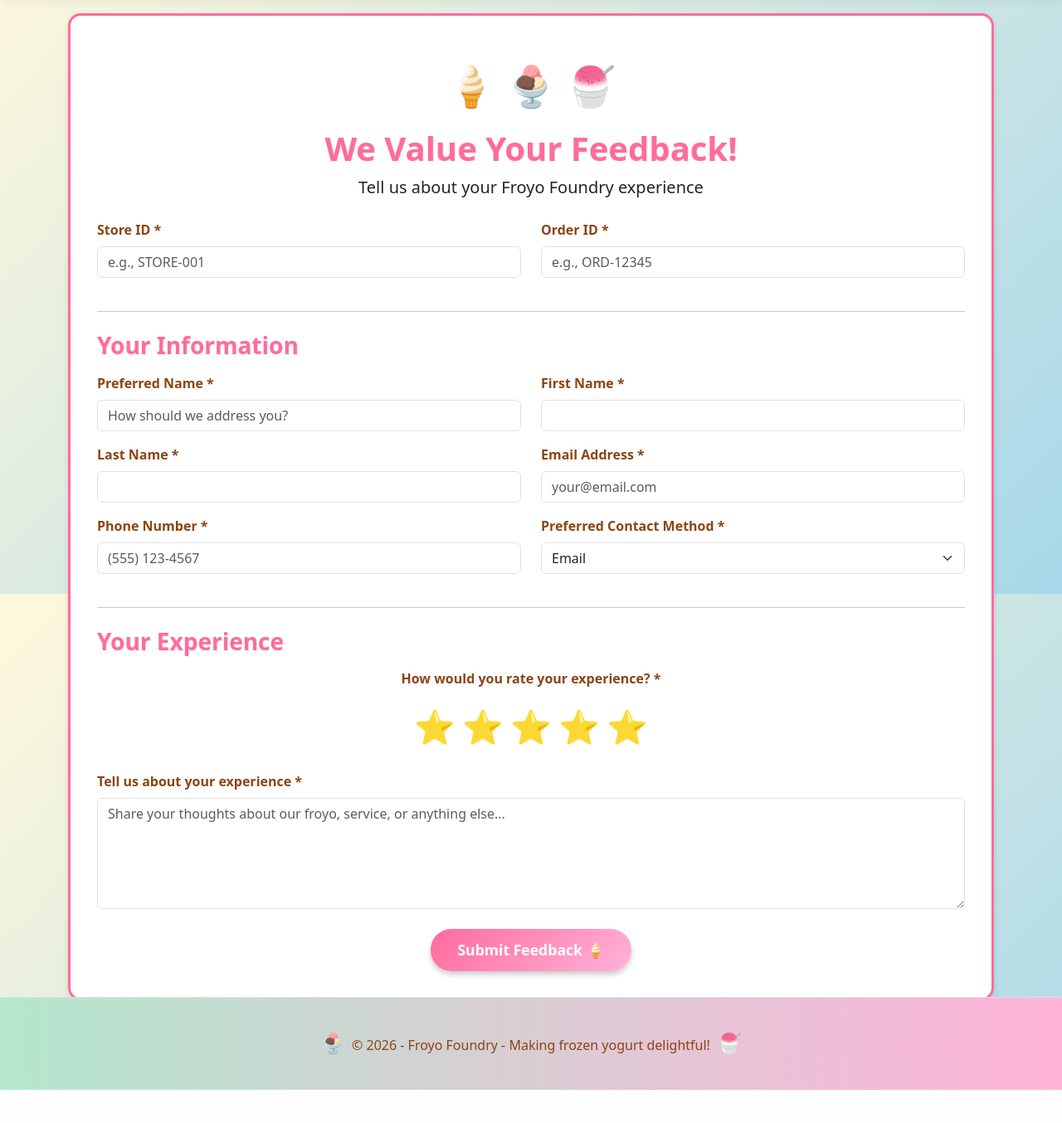
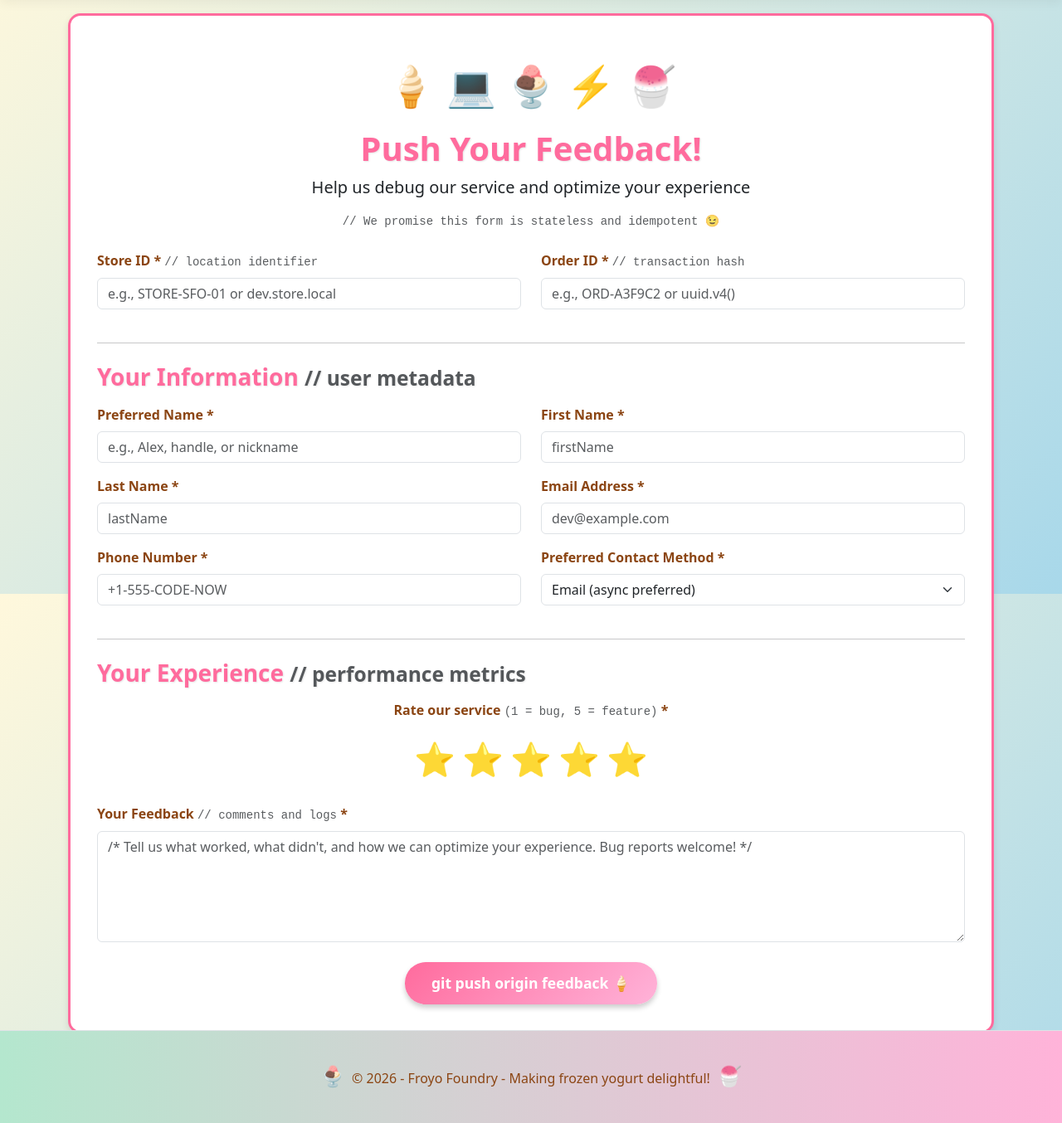
Before and after one commit to mcollier/durable-agent-demo, an ASP.NET Core app: page /Feedback in a window 1280 px wide. Shown: the part 84-1438 px from the top of the page at 83% size. Before the commit the page ends 1398 px from the top, so only its background shows below. Run offline with ASP.NET Core 8, Linux system fonts and the light colour scheme; style sheets or scripts are compiled from the project's sources.

Commit message:
feat: update content to cater to software engineers and technologists
Co-authored-by: mcollier <1142273+mcollier@users.noreply.github.com>

```diff
--- a/source/DurableAgent.Web/Pages/Feedback.cshtml
+++ b/source/DurableAgent.Web/Pages/Feedback.cshtml
@@ -6,21 +6,22 @@
 
 <div class="froyo-card">
     <div class="text-center mb-4">
-        <div class="decorative-scoop">🍦 🍨 🍧</div>
-        <h1 class="froyo-heading">We Value Your Feedback!</h1>
-        <p class="lead">Tell us about your Froyo Foundry experience</p>
+        <div class="decorative-scoop">🍦 💻 🍨 ⚡ 🍧</div>
+        <h1 class="froyo-heading">Push Your Feedback!</h1>
+        <p class="lead">Help us debug our service and optimize your experience</p>
+        <p class="text-muted small">// We promise this form is stateless and idempotent 😉</p>
     </div>
 
     @if (Model.IsSuccess)
     {
         <div class="alert alert-success" role="alert">
-            <h4 class="alert-heading">✨ Thank You! ✨</h4>
-            <p>Your feedback has been successfully submitted. We appreciate you taking the time to share your experience with us!</p>
+            <h4 class="alert-heading">✨ Feedback Deployed Successfully! ✨</h4>
+            <p><code>HTTP 200 OK</code> - Your feedback has been merged into our main branch. Thanks for contributing to the codebase of deliciousness!</p>
             <hr>
-            <p class="mb-0">We'll use your feedback to make Froyo Foundry even better. 🍦</p>
+            <p class="mb-0">We'll iterate on this feedback in our next sprint. 🍦 🚀</p>
         </div>
         <div class="text-center mt-4">
-            <a asp-page="/Index" class="froyo-btn-primary">Return Home</a>
+            <a asp-page="/Index" class="froyo-btn-primary">cd ~/</a>
         </div>
     }
     else
@@ -28,14 +29,14 @@
         @if (!string.IsNullOrEmpty(Model.ErrorMessage))
         {
             <div class="alert alert-danger" role="alert">
-                <strong>Error:</strong> @Model.ErrorMessage
+                <strong>Exception caught:</strong> @Model.ErrorMessage
             </div>
         }
 
         @if (Model.ValidationErrors.Any())
         {
             <div class="alert alert-danger" role="alert">
-                <strong>Please correct the following errors:</strong>
+                <strong>Compilation errors detected:</strong>
                 <ul class="mb-0 mt-2">
                     @foreach (var error in Model.ValidationErrors)
                     {
@@ -48,31 +49,31 @@
         <form method="post">
             <div class="row">
                 <div class="col-md-6 mb-3">
-                    <label asp-for="StoreId" class="form-label">Store ID *</label>
-                    <input asp-for="StoreId" class="form-control" placeholder="e.g., STORE-001" required />
+                    <label asp-for="StoreId" class="form-label">Store ID * <small class="text-muted">// location identifier</small></label>
+                    <input asp-for="StoreId" class="form-control" placeholder="e.g., STORE-SFO-01 or dev.store.local" required />
                     <span asp-validation-for="StoreId" class="text-danger"></span>
                 </div>
 
                 <div class="col-md-6 mb-3">
-                    <label asp-for="OrderId" class="form-label">Order ID *</label>
-                    <input asp-for="OrderId" class="form-control" placeholder="e.g., ORD-12345" required />
+                    <label asp-for="OrderId" class="form-label">Order ID * <small class="text-muted">// transaction hash</small></label>
+                    <input asp-for="OrderId" class="form-control" placeholder="e.g., ORD-A3F9C2 or uuid.v4()" required />
                     <span asp-validation-for="OrderId" class="text-danger"></span>
                 </div>
             </div>
 
             <hr class="my-4">
-            <h3 class="froyo-heading mb-3">Your Information</h3>
+            <h3 class="froyo-heading mb-3">Your Information <small class="text-muted">// user metadata</small></h3>
 
             <div class="row">
                 <div class="col-md-6 mb-3">
                     <label asp-for="PreferredName" class="form-label">Preferred Name *</label>
-                    <input asp-for="PreferredName" class="form-control" placeholder="How should we address you?" required />
+                    <input asp-for="PreferredName" class="form-control" placeholder="e.g., Alex, handle, or nickname" required />
                     <span asp-validation-for="PreferredName" class="text-danger"></span>
                 </div>
 
                 <div class="col-md-6 mb-3">
                     <label asp-for="FirstName" class="form-label">First Name *</label>
-                    <input asp-for="FirstName" class="form-control" required />
+                    <input asp-for="FirstName" class="form-control" placeholder="firstName" required />
                     <span asp-validation-for="FirstName" class="text-danger"></span>
                 </div>
             </div>
@@ -80,13 +81,13 @@
             <div class="row">
                 <div class="col-md-6 mb-3">
                     <label asp-for="LastName" class="form-label">Last Name *</label>
-                    <input asp-for="LastName" class="form-control" required />
+                    <input asp-for="LastName" class="form-control" placeholder="lastName" required />
                     <span asp-validation-for="LastName" class="text-danger"></span>
                 </div>
 
                 <div class="col-md-6 mb-3">
                     <label asp-for="Email" class="form-label">Email Address *</label>
-                    <input asp-for="Email" type="email" class="form-control" placeholder="your@email.com" required />
+                    <input asp-for="Email" type="email" class="form-control" placeholder="dev@example.com" required />
                     <span asp-validation-for="Email" class="text-danger"></span>
                 </div>
             </div>
@@ -94,25 +95,25 @@
             <div class="row">
                 <div class="col-md-6 mb-3">
                     <label asp-for="PhoneNumber" class="form-label">Phone Number *</label>
-                    <input asp-for="PhoneNumber" type="tel" class="form-control" placeholder="(555) 123-4567" required />
+                    <input asp-for="PhoneNumber" type="tel" class="form-control" placeholder="+1-555-CODE-NOW" required />
                     <span asp-validation-for="PhoneNumber" class="text-danger"></span>
                 </div>
 
                 <div class="col-md-6 mb-3">
                     <label asp-for="PreferredContactMethod" class="form-label">Preferred Contact Method *</label>
                     <select asp-for="PreferredContactMethod" class="form-select" required>
-                        <option value="Email">Email</option>
-                        <option value="Phone">Phone</option>
+                        <option value="Email">Email (async preferred)</option>
+                        <option value="Phone">Phone (real-time sync)</option>
                     </select>
                     <span asp-validation-for="PreferredContactMethod" class="text-danger"></span>
                 </div>
             </div>
 
             <hr class="my-4">
-            <h3 class="froyo-heading mb-3">Your Experience</h3>
+            <h3 class="froyo-heading mb-3">Your Experience <small class="text-muted">// performance metrics</small></h3>
 
             <div class="mb-4">
-                <label class="form-label d-block text-center">How would you rate your experience? *</label>
+                <label class="form-label d-block text-center">Rate our service <small class="text-muted">(1 = bug, 5 = feature)</small> *</label>
                 <div class="star-rating">
                     <input type="radio" asp-for="Rating" value="5" id="star5" required />
                     <label for="star5" title="5 stars">⭐</label>
@@ -129,15 +130,15 @@
             </div>
 
             <div class="mb-4">
-                <label asp-for="Comment" class="form-label">Tell us about your experience *</label>
+                <label asp-for="Comment" class="form-label">Your Feedback <small class="text-muted">// comments and logs</small> *</label>
                 <textarea asp-for="Comment" class="form-control" rows="5"
-                          placeholder="Share your thoughts about our froyo, service, or anything else..." required></textarea>
+                          placeholder="/* Tell us what worked, what didn't, and how we can optimize your experience. Bug reports welcome! */" required></textarea>
                 <span asp-validation-for="Comment" class="text-danger"></span>
             </div>
 
             <div class="text-center mt-4">
                 <button type="submit" class="froyo-btn-primary">
-                    Submit Feedback 🍦
+                    git push origin feedback 🍦
                 </button>
             </div>
         </form>
--- a/source/DurableAgent.Web/wwwroot/css/froyo.css
+++ b/source/DurableAgent.Web/wwwroot/css/froyo.css
@@ -168,3 +168,24 @@ body {
     font-size: 3rem;
     margin: 1rem;
 }
+
+/* Tech-themed additions for software engineers */
+code {
+    background-color: rgba(139, 69, 19, 0.1);
+    color: var(--froyo-chocolate);
+    padding: 0.2rem 0.4rem;
+    border-radius: 3px;
+    font-family: 'Courier New', Consolas, monospace;
+    font-size: 0.9em;
+}
+
+.text-muted.small {
+    font-family: 'Courier New', Consolas, monospace;
+    color: var(--froyo-pistachio);
+}
+
+label small.text-muted {
+    font-family: 'Courier New', Consolas, monospace;
+    color: var(--froyo-pistachio);
+    font-weight: normal;
+}
```
Also changed, not shown: source/DurableAgent.Web/Pages/Index.cshtml (+13 -13 lines).
